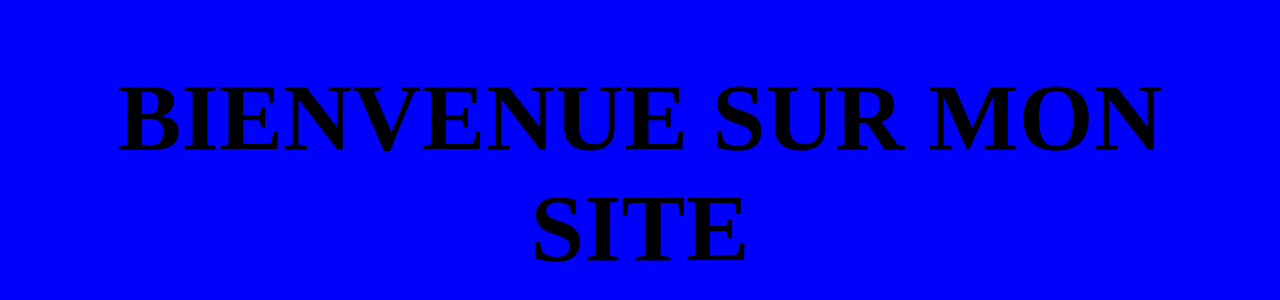
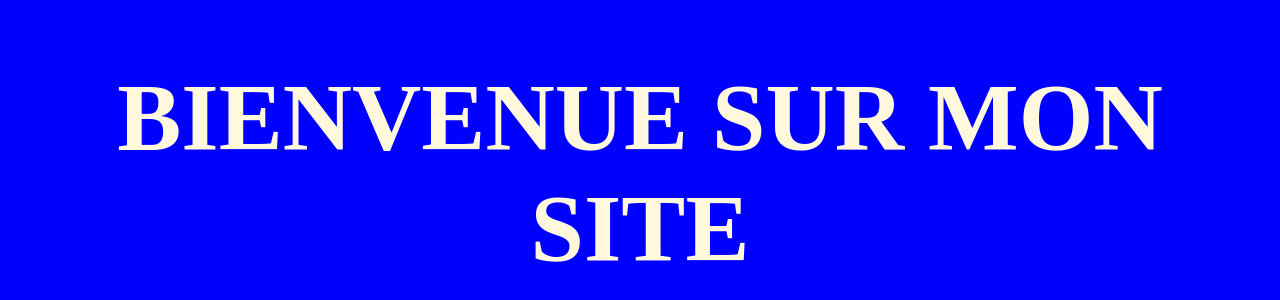
Before and after one commit to myKomlan/siteweb2020, a plain HTML site: page index.html in a window 1280 px wide. Shown: the part 194-494 px from the top of the page. Drawn offline with Linux system fonts and the light colour scheme.

Commit message:
changement de coleur du titre

```diff
--- a/index.html
+++ b/index.html
@@ -16,6 +16,10 @@
 
         }
 
+        h1{
+            color:cornsilk;
+        }
+
     </style>
 </head>
 <body>
```
